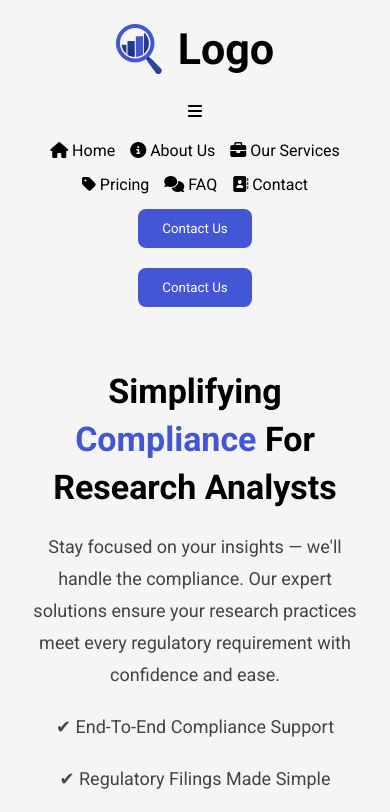
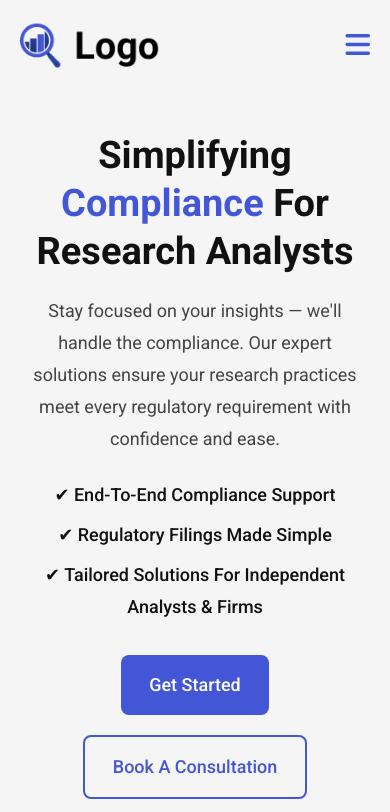
Before and after one commit to gnanasree1621/compliance-website, a plain HTML site: page index.html in a window 390 px wide. Shown: the top 812 px of the page. Drawn offline with Linux system fonts and the light colour scheme.

Commit message:
Update style.css

```diff
--- a/style.css
+++ b/style.css
@@ -14,6 +14,25 @@
 body{
   background:#F5F5F5;
   overflow-x:hidden;
+  color:#111;
+}
+
+img{
+  display:block;
+  max-width:100%;
+}
+
+a{
+  text-decoration:none;
+}
+
+/* ================= COMMON CONTAINER ================= */
+
+.navbar,
+.hero,
+.about{
+  max-width:1440px;
+  margin:auto;
 }
 
 /* ================= NAVBAR ================= */
@@ -24,11 +43,11 @@
   justify-content:space-between;
   align-items:center;
   padding:30px 80px;
+  position:relative;
 }
 
-.logo h2{
-  font-size:40px;
-  font-weight:700;
+.logo img{
+  width:140px;
 }
 
 .nav-links{
@@ -39,9 +58,11 @@
 
 .nav-links a{
   text-decoration:none;
-  color:black;
-  font-size:16px;
-  transition:0.3s;
+  color:#111;
+  font-size:18px;
+  font-weight:500;
+  line-height:32px;
+  transition:0.3s ease;
 }
 
 .nav-links a:hover{
@@ -52,14 +73,32 @@
   padding:12px 24px;
   border:none;
   background:#4356D6;
-  color:white;
+  color:#fff;
   border-radius:8px;
   cursor:pointer;
-  transition:0.3s;
+
+  font-size:18px;
+  font-weight:500;
+  line-height:32px;
+
+  transition:all 0.3s ease;
 }
 
 .contact-btn:hover{
   opacity:0.9;
+}
+
+/* ================= MOBILE MENU ================= */
+
+.menu-toggle{
+  display:none;
+  font-size:28px;
+  color:#4356D6;
+  cursor:pointer;
+}
+
+.mobile-btn{
+  display:none;
 }
 
 /* ================= HERO SECTION ================= */
@@ -69,8 +108,9 @@
   display:flex;
   justify-content:space-between;
   align-items:center;
+
   padding:60px 80px;
-  gap:50px;
+  gap:60px;
 }
 
 .hero-left{
@@ -81,7 +121,7 @@
   font-size:64px;
   line-height:85px;
   font-weight:700;
-  color:black;
+  margin-bottom:20px;
 }
 
 .hero-left span{
@@ -89,34 +129,48 @@
 }
 
 .hero-left p{
-  margin-top:20px;
   font-size:18px;
   line-height:32px;
+  font-weight:400;
   color:#444;
 }
 
 .hero-points{
-  margin-top:20px;
+  margin-top:24px;
 }
 
 .hero-points p{
-  margin-bottom:10px;
+  font-size:18px;
+  line-height:32px;
+  font-weight:500;
+  margin-bottom:8px;
+  color:#111;
 }
 
 .hero-buttons{
-  margin-top:30px;
+  margin-top:32px;
   display:flex;
+  align-items:center;
   gap:20px;
 }
 
+.start-btn,
+.consult-btn{
+  padding:14px 28px;
+  border-radius:8px;
+  cursor:pointer;
+
+  font-size:18px;
+  font-weight:500;
+  line-height:32px;
+
+  transition:all 0.3s ease;
+}
+
 .start-btn{
-  padding:14px 28px;
   background:#4356D6;
   border:none;
-  color:white;
-  border-radius:8px;
-  cursor:pointer;
-  transition:0.3s;
+  color:#fff;
 }
 
 .start-btn:hover{
@@ -124,40 +178,40 @@
 }
 
 .consult-btn{
-  padding:14px 28px;
   background:transparent;
   border:2px solid #4356D6;
   color:#4356D6;
-  border-radius:8px;
-  cursor:pointer;
-  transition:0.3s;
 }
 
 .consult-btn:hover{
   background:#4356D6;
-  color:white;
+  color:#fff;
 }
 
 .hero-right{
   flex:1;
+
   display:flex;
   justify-content:center;
+  align-items:center;
 }
 
 .hero-right img{
-  width:85%;
+  width:100%;
+  max-width:550px;
 }
 
 /* ================= ABOUT SECTION ================= */
 
 .about{
   width:100%;
+
   display:flex;
   justify-content:space-between;
   align-items:center;
+
   padding:120px 80px;
-  gap:50px;
-  margin-top:60px;
+  gap:60px;
 }
 
 .about-left{
@@ -165,8 +219,10 @@
 }
 
 .about-left h2{
-  font-size:42px;
+  font-size:48px;
   line-height:70px;
+  font-weight:600;
+  color:#111;
 }
 
 .about-left span{
@@ -174,7 +230,8 @@
 }
 
 .about-left img{
-  width:70%;
+  width:100%;
+  max-width:450px;
   margin-top:30px;
 }
 
@@ -182,33 +239,48 @@
   flex:1;
 }
 
-.about-right p{
+.about-right > p{
   font-size:18px;
   line-height:32px;
+  font-weight:400;
+  color:#444;
+  margin-bottom:30px;
 }
 
+/* ================= CARDS ================= */
+
 .card{
-  background:white;
+  background:#fff;
+
   padding:25px;
   margin-top:20px;
+
   border-radius:12px;
+
+  border:1px solid #E5E7EB;
+
   box-shadow:0 0 10px rgba(0,0,0,0.05);
-  transition:0.3s;
 
   display:flex;
   align-items:flex-start;
   gap:20px;
+
+  transition:all 0.3s ease;
 }
 
 .card:hover{
   transform:translateY(-5px);
+  border:1px solid #4356D6;
   box-shadow:0 10px 20px rgba(0,0,0,0.1);
 }
 
 .card-icon{
   width:50px;
   height:50px;
+  min-width:50px;
+
   background:#EEF0FF;
+
   border-radius:10px;
 
   display:flex;
@@ -220,29 +292,81 @@
 }
 
 .card-content h3{
+  font-size:24px;
+  line-height:32px;
+  font-weight:600;
+
   margin-bottom:10px;
-  font-size:28px;
+
+  color:#111;
 }
 
 .card-content p{
-  font-size:16px;
-  line-height:28px;
+  font-size:18px;
+  line-height:32px;
+  font-weight:400;
+
   color:#444;
 }
+
 /* ================= RESPONSIVE ================= */
 
 @media (max-width:768px){
 
   .navbar{
-    flex-direction:column;
-    gap:20px;
     padding:20px;
+    position:relative;
+  }
+
+  .menu-toggle{
+    display:block;
+  }
+
+  .desktop-btn{
+    display:none;
+  }
+
+  .mobile-btn{
+    display:block;
+    width:100%;
   }
 
   .nav-links{
-    flex-wrap:wrap;
-    justify-content:center;
-    gap:15px;
+    position:fixed;
+    top:0;
+    left:-100%;
+
+    width:280px;
+    height:100vh;
+
+    background:#fff;
+
+    flex-direction:column;
+    align-items:flex-start;
+
+    padding:100px 30px;
+
+    gap:25px;
+
+    box-shadow:0 0 20px rgba(0,0,0,0.1);
+
+    transition:0.4s ease;
+
+    z-index:1000;
+  }
+
+  .nav-links.active{
+    left:0;
+  }
+
+  .nav-links li{
+    width:100%;
+  }
+
+  .nav-links a{
+    display:flex;
+    align-items:center;
+    gap:12px;
   }
 
   .hero{
@@ -252,8 +376,13 @@
   }
 
   .hero-left h1{
-    font-size:34px;
+    font-size:38px;
     line-height:48px;
+  }
+
+  .hero-left p{
+    font-size:18px;
+    line-height:32px;
   }
 
   .hero-buttons{
@@ -273,11 +402,15 @@
 
   .about-left h2{
     font-size:34px;
-    line-height:50px;
+    line-height:48px;
   }
 
   .about-left img{
     width:100%;
   }
 
+  .card{
+    text-align:left;
+  }
+
 }
```
